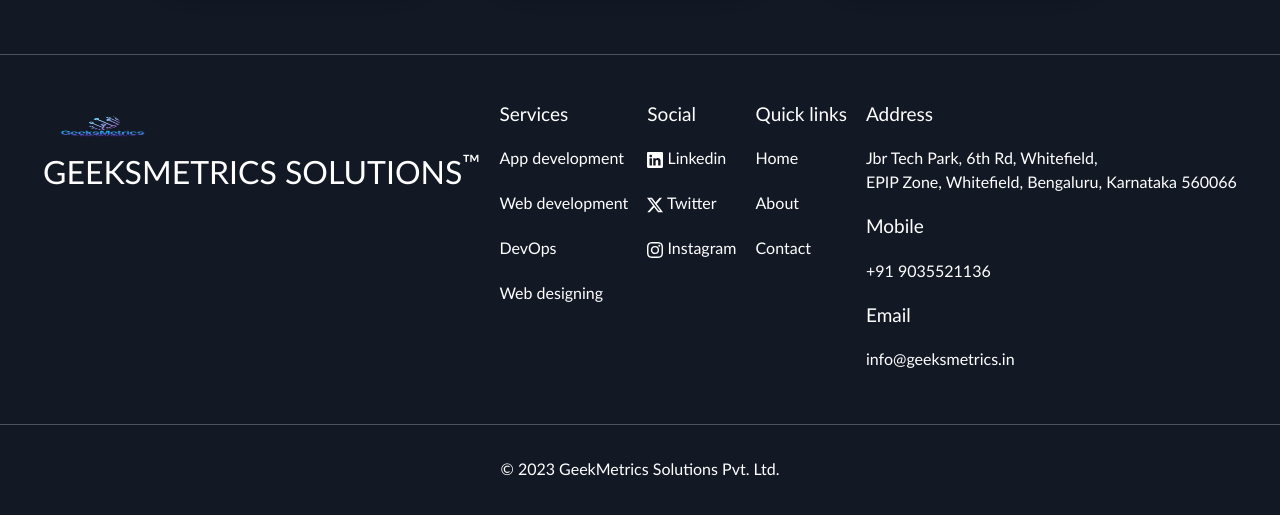
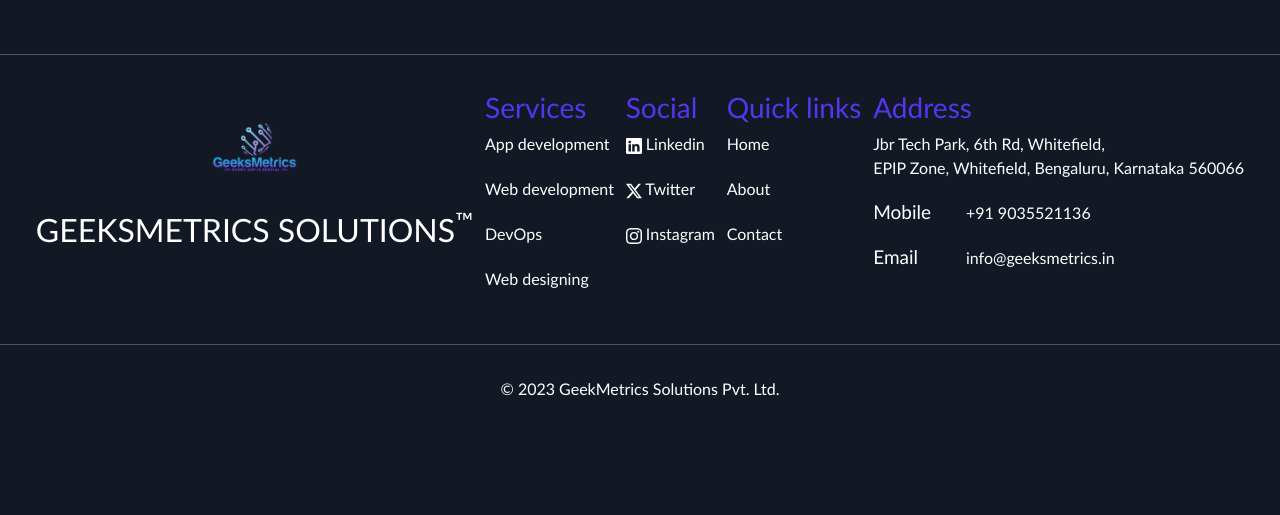
Before and after one commit to Codfish71/GeekMetricsPortfolio, an Angular app: page /about in a window 1280 px wide. Shown: the part 2639-3154 px from the top of the page. After the commit the page ends 3076 px from the top, so only its background shows below. Built offline with nearby package versions, Linux system fonts and the light colour scheme.

Commit message:
Footer Changes, Homepage content changes, purple color addition

```diff
--- a/src/app/core/components/about-us/about-us.component.html
+++ b/src/app/core/components/about-us/about-us.component.html
@@ -14,7 +14,7 @@
       <div class="col-12 col-lg-6 col-xl-7">
         <div class="row justify-content-xl-center">
           <div class="col-12 col-xl-11">
-            <p class="lead fs-4 text-secondary mb-3">
+            <p class="lead fs-4 mb-3">
               We’re Passionate About Creating beautiful Products and services
               for people.
             </p>
--- a/src/app/core/components/footer/footer.component.html
+++ b/src/app/core/components/footer/footer.component.html
@@ -1,23 +1,23 @@
-<div class="footer py-3">
+<div class="footer py-1">
   <div class="content">
-    <div class="heading">
+    <div class="heading text-center">
       <img
         src="../../../../assets/images/Geeksmetrics-Logo-Png-File.png"
         alt=""
         width="120"
-        height="50"
+        height="120"
       />
       <h2>GeeksMetrics Solutions<sup>&trade;</sup></h2>
     </div>
     <div class="services">
-      <h4>Services</h4>
+      <h3 style="color: #5535f0" class="mb-2">Services</h3>
       <p>App development</p>
       <p>Web development</p>
       <p>DevOps</p>
       <p>Web designing</p>
     </div>
     <div class="social-media">
-      <h4>Social</h4>
+      <h3 style="color: #5535f0" class="mb-2">Social</h3>
       <p>
         <a
           href="https://www.linkedin.com/company/geekmetrics/"
@@ -75,22 +75,26 @@
       </p>
     </div>
     <div class="links">
-      <h4>Quick links</h4>
+      <h3 style="color: #5535f0" class="mb-2">Quick links</h3>
       <p><a routerLink="" class="text-white">Home</a></p>
       <p><a routerLink="about" class="text-white">About</a></p>
       <p><a href="contact" class="text-white">Contact</a></p>
     </div>
     <div class="details">
-      <h4 class="address">Address</h4>
+      <h3 class="address" style="color: #5535f0" class="mb-2">Address</h3>
       <p>
         Jbr Tech Park, 6th Rd, Whitefield,
         <br />
         EPIP Zone, Whitefield, Bengaluru, Karnataka 560066
       </p>
-      <h4 class="mobile">Mobile</h4>
-      <p>+91 9035521136</p>
-      <h4 class="mail">Email</h4>
-      <p>info&#64;geeksmetrics.in</p>
+      <div class="row">
+        <h4 class="mobile col-3">Mobile</h4>
+        <p class="col-6">+91 9035521136</p>
+      </div>
+      <div class="row">
+        <h4 class="mail col-3">Email</h4>
+        <p class="col-6">info&#64;geeksmetrics.in</p>
+      </div>
     </div>
   </div>
   <footer>
--- a/src/app/core/components/header/header.component.css
+++ b/src/app/core/components/header/header.component.css
@@ -4,3 +4,7 @@
   width: 100%;
   z-index: 100;
 }
+
+ul li:hover{
+  color: #5535f0;
+}
--- a/src/app/core/components/header/header.component.html
+++ b/src/app/core/components/header/header.component.html
@@ -29,12 +29,12 @@
           <a routerLink="" class="nav-link font-italic text-white"> Home </a>
         </li>
         <li class="nav-item active">
-          <a routerLink="about/" class="nav-link font-italic text-white">
+          <a routerLink="about" class="nav-link font-italic text-white">
             About
           </a>
         </li>
         <li class="nav-item active">
-          <a routerLink="contact/" class="nav-link font-italic text-white">
+          <a routerLink="contact" class="nav-link font-italic text-white">
             Contact</a
           >
         </li>
```
